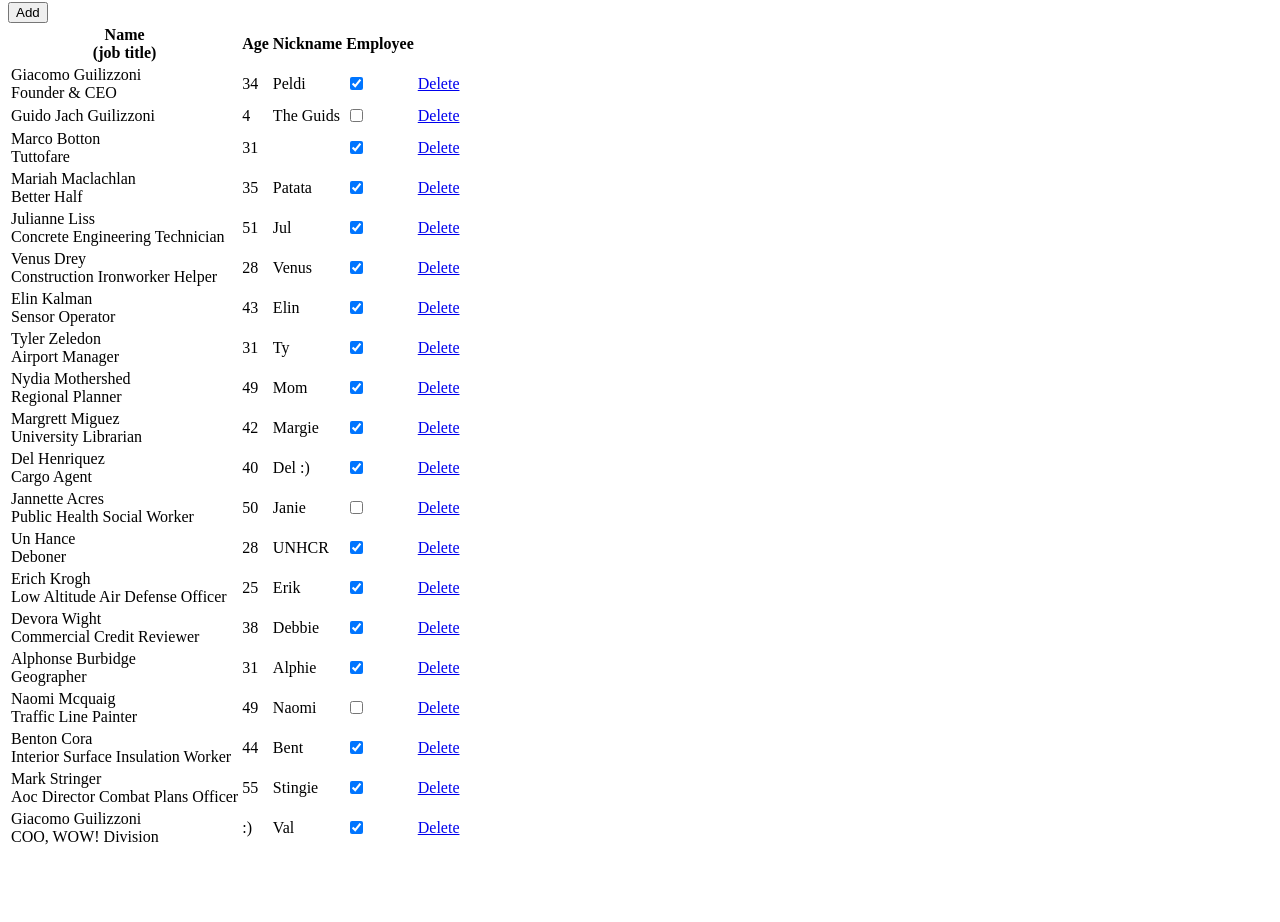
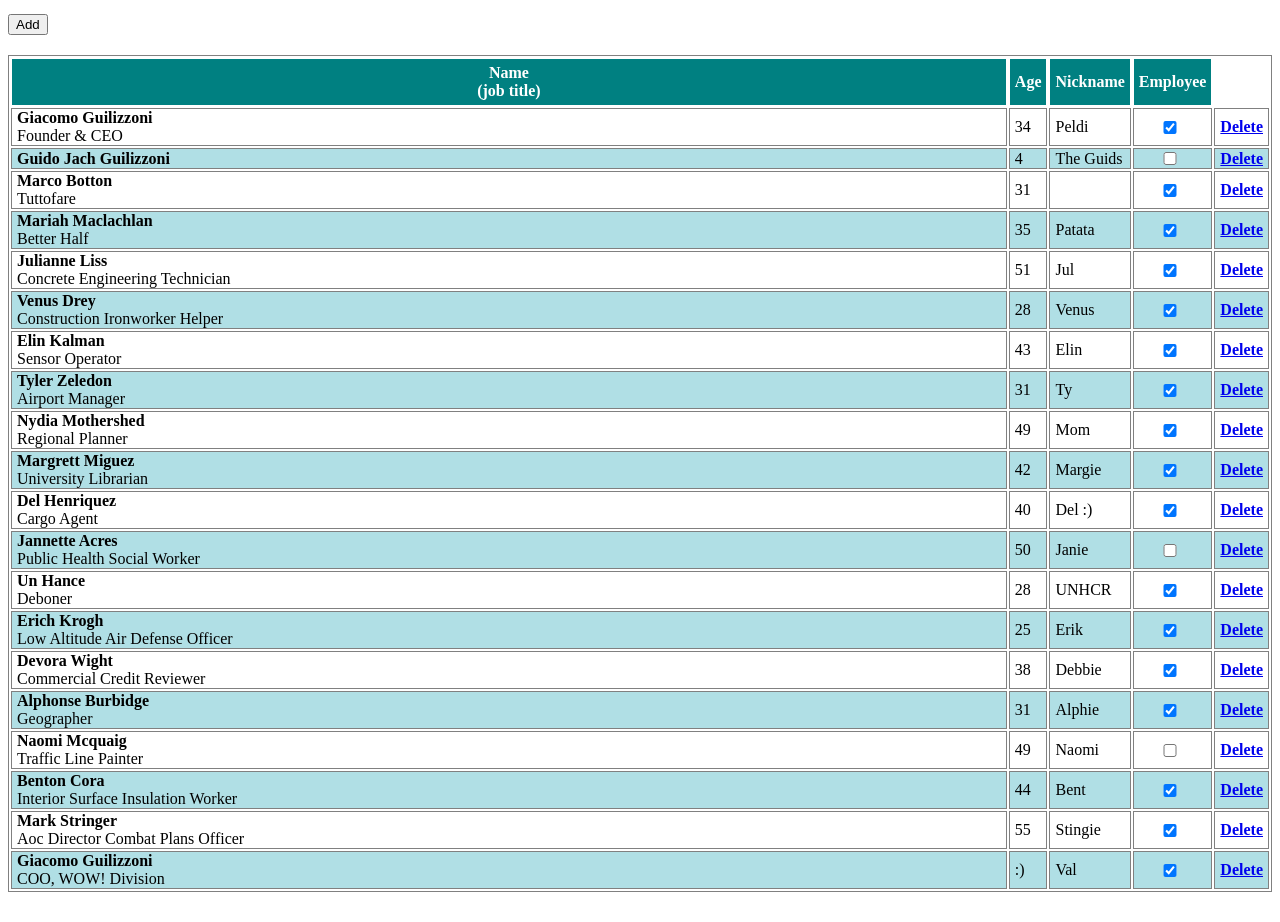
Before and after one commit to zszszsuzsa/persons, a React app: page / in a window 1280 px wide. Shown: the part 6-928 px from the top of the page. Before the commit the page ends 863 px from the top, so only its background shows below. Built offline with nearby package versions, Linux system fonts and the light colour scheme; the HTML template or start-up script is replaced by a standard one.

Commit message:
refactor Modal component, add style

```diff
--- a/package.json
+++ b/package.json
@@ -15,7 +15,11 @@
     "@babel/preset-env": "^7.1.6",
     "@babel/preset-react": "^7.0.0",
     "babel-loader": "^8.0.4",
+    "css-loader": "^1.0.1",
+    "node-sass": "^4.10.0",
     "react-hot-loader": "^4.3.12",
+    "sass-loader": "^7.1.0",
+    "style-loader": "^0.23.1",
     "webpack": "^4.26.0",
     "webpack-cli": "^3.1.2",
     "webpack-dev-server": "^3.1.10"
--- a/src/components/App.js
+++ b/src/components/App.js
@@ -3,6 +3,7 @@ import ModalComponent from './ModalComponent';
 import React, { Component } from 'react';
 import { connect } from 'react-redux';
 import { addRow, deleteRow, getInitialList } from '../common/actions/appActions';
+import './App.scss';
 
 
 class App extends Component {
@@ -17,17 +18,21 @@ class App extends Component {
 	}
 	componentWillMount() {
 		this.getAll();
-		// this.setState({ persons: this.props.persons.persons });
 	}
 
 	render() {
 		return (
-			<div className="container">
-				<ModalComponent/>
-				{/* <ModalComponent addPerson={this.props.addPerson}/> */}
+			<div className="container-fluid">
+				<ModalComponent addPerson={this.props.addPerson}/>
 				<div className="row">
-					<div className="col-sm-8 col-sm-offset-4">
+					<div className="col-sm-8 col-sm-offset-2 table-responsive">
 						<Table className="table" persons={this.props.persons.persons} />
+					</div>
+				</div>
+				<div className="row dump">
+					<div className="col-sm-8 col-sm-offset-2 table-responsive">
+					<div>Data dump</div>
+						<textarea className="dump-text" persons={this.props.persons.persons}></textarea>
 					</div>
 				</div>
 			</div>
@@ -39,10 +44,12 @@ const mapStateToProps = (state) => ({
 });
 
 const mapDispatchToProps = (dispatch) => ({
-	//TODO
-	// addPerson: newPerson=> {
-	// 	dispatch(addRow(newPerson))
-	// },
+	addPerson: newPerson=> {
+		dispatch(addRow(newPerson))
+	},
+	deletePerson: index=>{
+		//TODO
+	},
 	getInitialList() {
 		dispatch(getInitialList())
 	}
--- /dev/null
+++ b/src/components/App.scss
@@ -0,0 +1,9 @@
+.dump{
+    margin-top: 30px;
+    div{
+        font-weight:bold;
+    }
+    textarea{
+        width:100%;
+    }
+}
--- a/src/components/ModalComponent.js
+++ b/src/components/ModalComponent.js
@@ -1,10 +1,9 @@
 import React, { Component } from 'react';
 import { Modal, Button } from 'react-bootstrap';
-import { addRow} from '../common/actions/appActions';
-import { connect } from 'react-redux';
+import './ModalComponent.scss';
 
 
-class ModalComponent extends React.Component {
+export default class ModalComponent extends Component {
 	constructor(props, context) {
 		super(props, context);
 
@@ -15,15 +14,18 @@ class ModalComponent extends React.Component {
 		this.handleAgeChange = this.handleAgeChange.bind(this);
 		this.handleNicknameChange = this.handleNicknameChange.bind(this);
 		this.handleEmployeeChange = this.handleEmployeeChange.bind(this);
-		this.setEmployee=this.setEmployee.bind(this);
+		this.setEmployee = this.setEmployee.bind(this);
 
 		this.state = {
-			show: false,
+			newEmployee: {
 				name: "",
 				job: "",
 				age: "",
 				nickname: "",
 				isEmployee: false
+			},
+			initial: "",
+			show: false,
 		};
 	}
 
@@ -35,100 +37,89 @@ class ModalComponent extends React.Component {
 		this.setState({ show: true });
 	}
 
+	clearInput() {
+		this.setState({ name: "", job: "", age: "", nickname: "", isEmployee: false })
+	}
+
 	//Setting the state by input fieldvalue binding
 	handleNameChange(event) {
-		this.setState({ name: event.target.value });
+		this.setState({
+			newEmployee: Object.assign({}, this.state.newEmployee, { name: event.target.value })
+		});
 	}
 	handleJobChange(event) {
-		this.setState({ job: event.target.value });
+		this.setState({
+			newEmployee: Object.assign({}, this.state.newEmployee, { job: event.target.value })
+		});
 	}
 	handleAgeChange(event) {
-		this.setState({ age: event.target.value });
+		this.setState({
+			newEmployee: Object.assign({}, this.state.newEmployee, { age: event.target.value })
+		});
 	}
 	handleNicknameChange(event) {
-		this.setState({ nickname: event.target.value });
+		this.setState({
+			newEmployee: Object.assign({}, this.state.newEmployee, { nick: event.target.value })
+		});
 	}
 	handleEmployeeChange() {
-		this.setState(() => {
-			this.state.isEmployee = !this.state.isEmployee;
+		this.setState({
+			newEmployee: Object.assign({}, this.state.newEmployee, { isEmployee: !this.state.newEmployee.isEmployee })
 		});
 	}
 
-	setEmployee(){
-		let newEmployee={
-			name:this.state.name,
-			job: this.state.jos,
-			age:this.state.age,
-			nickname:this.state.nickname,
-			isEmployee:this.state.isEmployee
-		};
-		this.props.addPerson(newEmployee, event)
-		// let dipatched = dispatch => ({
-		// 	addRow: (this.newEmployee) => dispatch(addRow(this.newEmployee)),
-		//   });
-		//  store.dispatch('addRow', newEmployee)
-
+	setEmployee() {
+		this.props.addPerson(this.state.newEmployee)
+		this.handleClose();
+		this.clearInput();
 	}
 
-	// Submit action
-	// handleSubmit(event) {
-	// 	alert('A name was submitted: ' + this.state.value);
-	// 	event.preventDefault();
-	// }
-
 	render() {
-
 		return (
 			<div>
+				<div class="add">
 				<Button bsStyle="primary" bsSize="large" onClick={this.handleShow}>
 					Add
 					</Button>
+				</div>
 				<Modal show={this.state.show} onHide={this.handleClose}>
-					<Modal.Header closeButton>
+					<Modal.Header closeButton class="modal-header">
 						<Modal.Title>Modal heading</Modal.Title>
 					</Modal.Header>
 					<Modal.Body>
-						<form>
-							<label>
+						<form class="well">
+							<label for="name">
 								Name:
-					<input type="text" value={this.state.name} onChange={e =>this.handleNameChange(e)} />
 								</label>
-							<label>
+							<input type="text" value={this.state.newEmployee.name} onChange={e => this.handleNameChange(e)} />
+
+							<label for="job">
 								Job title:
-					<input type="text" value={this.state.job} onChange={this.handleJobChange} />
 								</label>
-							<label>
+							<input type="text" value={this.state.newEmployee.job} onChange={this.handleJobChange} />
+
+							<label for="age">
 								Age:
-					<input type="text" value={this.state.age} onChange={this.handleAgeChange} />
 								</label>
-							<label>
+							<input type="text" value={this.state.newEmployee.age} onChange={this.handleAgeChange} />
+
+							<label for="nickname">
 								Nickname:
-					<input type="text" value={this.state.nickname} onChange={this.handleNicknameChange} />
 								</label>
-							<label>
+							<input type="text" value={this.state.newEmployee.nickname} onChange={this.handleNicknameChange} />
+
+							<label for="employee">
 								Employee:
-							<input type="checkbox" value={this.state.isEmployee} name="emmployee" onChange={this.handleEmployeeChange}></input>
 								</label>
-							<input type="submit" value="Submit" />
+							<input type="checkbox" value={this.state.newEmployee.isEmployee} name="emmployee" onChange={this.handleEmployeeChange}></input>
 						</form>
-						<hr />
 					</Modal.Body>
 					<Modal.Footer>
-					<Button onClick={() => this.props.dispatch(addRow({name:this.state.name, job:this.state.job, age:this.state.age, nick:this.state.nickname, isEmployee:this.state.isEmployee }))}>Add new</Button>
-					{/* <Button onClick={this.setEmployee()}>Add new</Button> */}
-					{/* <Button onClick={this.setEmployee()}>Add new</Button> */}
-						<Button onClick={this.handleClose}>Close</Button>
+						<Button onClick={this.setEmployee.bind(this)}>Add new</Button>
+						<Button onClick={this.handleClose} class="close">Close</Button>
 					</Modal.Footer>
 				</Modal>
 			</div>
 		);
 	}
 }
-
-function mapDispatchToProps(dispatch) {
-	return {
-	  onClick: () => dispatch(addRow(newPerson))
-	};
-  }
-
-export default connect(mapDispatchToProps)(ModalComponent);
--- /dev/null
+++ b/src/components/ModalComponent.scss
@@ -0,0 +1,19 @@
+.modal-header{
+    color:white;
+    background-color: #008081;
+}
+
+    input{
+        display:block;
+        width:80%;
+    }
+
+    .close{
+        color:white;
+        background-color: red;
+    }
+    .add{
+        margin: 20px 0px 20px 0px;
+        position: sticky;
+        top: 0;
+    }
--- a/src/components/Table.js
+++ b/src/components/Table.js
@@ -3,6 +3,7 @@ import React, { Component } from 'react';
 import TableItem from './TableItem';
 import { connect } from 'react-redux';
 import { addRow, deleteRow } from '../common/actions/appActions';
+import './Table.scss';
 
 export default class Table extends Component {
 	render() {
@@ -12,7 +13,7 @@ export default class Table extends Component {
 					<tr>
 						<th><div>Name
 							</div>
-							<div>(job title)
+							<div class='job'>(job title)
 							</div>
 						</th>
 						<th>Age</th>
--- /dev/null
+++ b/src/components/Table.scss
@@ -0,0 +1,27 @@
+
+table, th, td {
+    border: 1px solid gray;
+    align-items: center;
+    width:100%;
+ }
+
+ th{
+    border: 1px solid white;
+     padding: 5px;
+     color:white;
+     background-color: #008081;
+ }
+ tr:nth-child(even) {
+     background-color: #B0DFE5;
+ }
+
+ td :nth-child(1) {
+    font-weight: bold;
+ }
+
+ td{
+     padding:0px 5px 0px 5px;
+ }
+ tr :nth-child(4){
+     align-items:center;
+ }
--- a/src/components/TableItem.js
+++ b/src/components/TableItem.js
@@ -15,7 +15,8 @@ class TableItem extends Component {
                 </input>
             </td>
             <td>
-               <a href="#">Delete</a>
+                {<a href="#">Delete</a>}
+               {/* <a href="#" deleteItem={this.deleteItem.bind(this, key)} onClick={this.props.deleteItem}>Delete</a> */}
             </td>
           </tr>
 
--- a/webpack.config.js
+++ b/webpack.config.js
@@ -8,7 +8,15 @@ module.exports = {
             test: /\.(js|jsx)$/,
             exclude: /node_modules/,
             use: ['babel-loader']
-          }
+          },
+          {
+            test: /\.scss$/,
+            use: [
+                "style-loader", // creates style nodes from JS strings
+                "css-loader", // translates CSS into CommonJS
+                "sass-loader" // compiles Sass to CSS, using Node Sass by default
+            ]
+        }
         ]
       },
       resolve: {
```
Also changed, not shown: 1 other file (tests, documents, lock files or other folders). Lines whose indentation alone changed are shown as unchanged.
